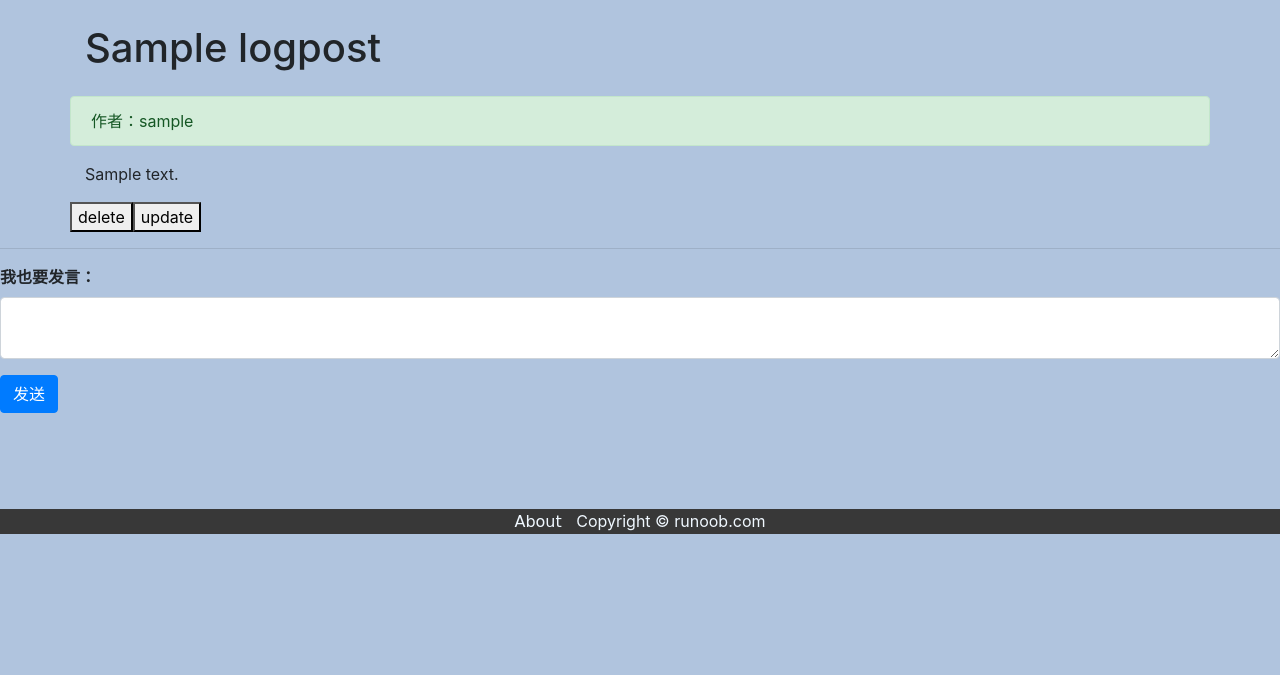
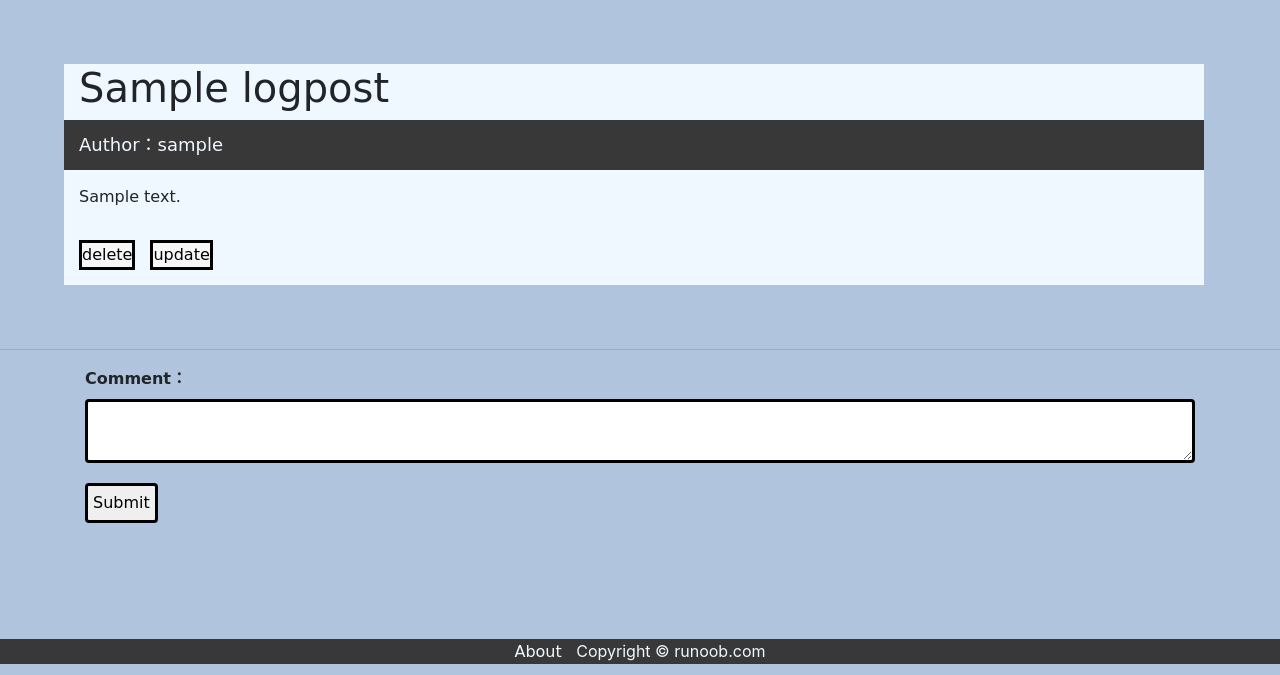
Before and after one commit to GreedSqualo/diawe_project, a Django app: page /diawe/detail/1/ in a window 1280 px wide. Shown: the part 125-800 px from the top of the page. Run offline with Django 3.2, Linux system fonts and the light colour scheme; a user stored in the database is signed in; tables that the repository leaves empty hold one stand-in row (values such as "Sample post"); some libraries are stand-ins or nearby versions.

Commit message:
change the detail and other

```diff
--- a/static/css/create.css
+++ b/static/css/create.css
@@ -9,6 +9,9 @@ button.create {
     border-width:medium;
     border-color:#000000;
     font-size:1.4em;
+    padding: 5px 5px;
+    border-radius: 4px;
+    margin-bottom: 20px;
 }
 
 input[type=text] {
@@ -26,7 +29,7 @@ textarea[type=text] {
     border-style:solid;
     border-width:medium;
     border-color:#000000;
-    padding: 5px 5px;
+    padding: 15px 5px;
     border-radius: 4px;
     margin-bottom: 20px;
 }
--- /dev/null
+++ b/static/css/detail.css
@@ -0,0 +1,77 @@
+h1.titles {
+    font-family:"Comic Sans MS", cursive, sans-serif;
+    width: 100%;
+    padding-left: 15px;
+}
+
+div.author {
+    font-family:"Comic Sans MS", cursive, sans-serif;
+    font-size: large;
+    color: aliceblue;
+    background-color: #383838;
+    padding-top: 11px;
+    padding-left: 15px;
+    height: 50px;
+	width: 100%;
+}
+
+div.articles {
+    font-family:"Comic Sans MS", cursive, sans-serif;
+    background-color: aliceblue;
+    padding-top: 15px;
+    padding-left: 15px;
+    padding-right: 15px;
+    padding-bottom: 15px;
+    width: 100%;
+}
+
+a.button:link, a.button:visited {
+    border-style:solid;
+    border-width:medium;
+    border-color:#000000;
+    margin-left: 10px;
+    font-family:"Comic Sans MS", cursive, sans-serif;
+    font-size:1em;
+    background-color:#f7f7f7;
+    text-decoration:none;
+    text-align:center;
+    color:#000000;
+    margin-bottom: 15px;
+    margin-left: 15px;
+}
+
+a.button:hover,a.button:active {
+    border-style:solid;
+    border-width:medium;
+    border-color:#000000;
+    font-family:"Comic Sans MS", cursive, sans-serif;
+    font-size:1em;
+    text-decoration:none;
+    margin-bottom: 15px;
+    margin-left: 15px;
+}
+
+label.comments {
+    font-family:"Comic Sans MS", cursive, sans-serif;
+    margin-left:auto;
+}
+
+textarea[type=text] {
+    font-family:"Comic Sans MS", cursive, sans-serif;
+    border-style:solid;
+    border-width:medium;
+    border-color:#000000;
+    padding: 5px 5px;
+    border-radius: 4px;
+    margin-bottom: 20px;
+}
+
+button.submit1 {
+    font-family:"Comic Sans MS", cursive, sans-serif;
+    border-style:solid;
+    border-width:medium;
+    border-color:#000000;
+    padding: 5px 5px;
+    border-radius: 4px;
+    margin-bottom: 20px;
+}
--- a/templates/diawe/detail.html
+++ b/templates/diawe/detail.html
@@ -1,5 +1,9 @@
 {% extends 'diawe/base.html' %}
 {% load staticfiles %}
+
+{% block css_style %}
+    <link rel="stylesheet" type="text/css" href="/static/css/detail.css">
+{% endblock %}
 
 {% block title_block %}
     Detail
@@ -7,24 +11,21 @@
 
 {% block body_block %}
 
-<div class="container">
+<div class="container" style="background-color:aliceblue;margin: 5%;">
     <div class="row">
         <!-- 标题及作者 -->
-        <h1 class="col-12 mt-4 mb-4">{{ article.title }}</h1>
-        <div class="col-12 alert alert-success">作者：{{ article.author }}
+        <h1 class="titles">{{ article.title }}</h1>
+        <br />
+        <div class="author">Author：{{ article.author }}
             <!-- <a href="{% url 'diawe:delete' article.id%}">删除文章</a> -->
         </div>
         <!-- 文章正文 -->
-        <div class="col-12">
+        <div class="articles">
             <p>{{ article.body }}</p>
         </div>
 
-        <a href="{% url 'diawe:delete' article.id%}">
-            <button>delete</button>
-        </a>
-        <a href="{% url 'diawe:update' article.id%}">
-            <button>update</button>
-        </a>
+        <a class="button" href="{% url 'diawe:delete' article.id%}">delete</a>
+        <a class="button" href="{% url 'diawe:update' article.id%}">update</a>
     </div>
 </div>
 
@@ -32,16 +33,16 @@
 <!-- 发表评论 -->
 <hr>
 {% if user.is_authenticated %}
-    <div>
+    <div class="container">
         <form
             action="{% url  'diawe:post_comment' article.id %}"
             method="POST"
         >
         {% csrf_token %}
             <div class="form-group">
-                <label for="body">
+                <label for="body" class="comments">
                     <strong>
-                        我也要发言：
+                        Comment：
                     </strong>
                 </label>
                 <textarea
@@ -52,14 +53,14 @@
                     rows="2"></textarea>
             </div>
             <!-- 提交按钮 -->
-            <button type="submit" class="btn btn-primary ">发送</button>
+            <button type="submit" class="submit1 ">Submit</button>
         </form>
     </div>
     <br>
 {% else %}
     <br>
     <h5 class="row justify-content-center">
-        请<a href="{% url 'login' %}">登录</a>后回复
+        Please<a class="button" href="{% url 'login' %}">Login</a>
     </h5>
     <br>
 {% endif %}
```
Also changed, not shown: templates/diawe/update.html (+6 -6 lines).
